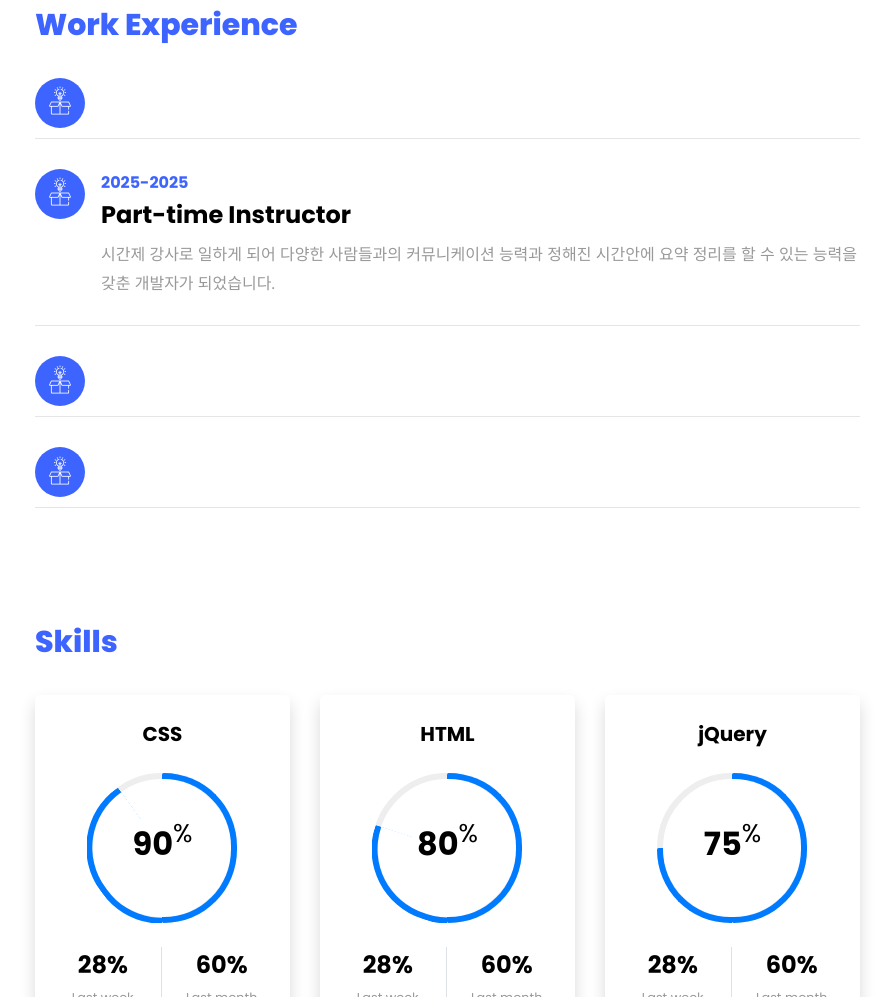
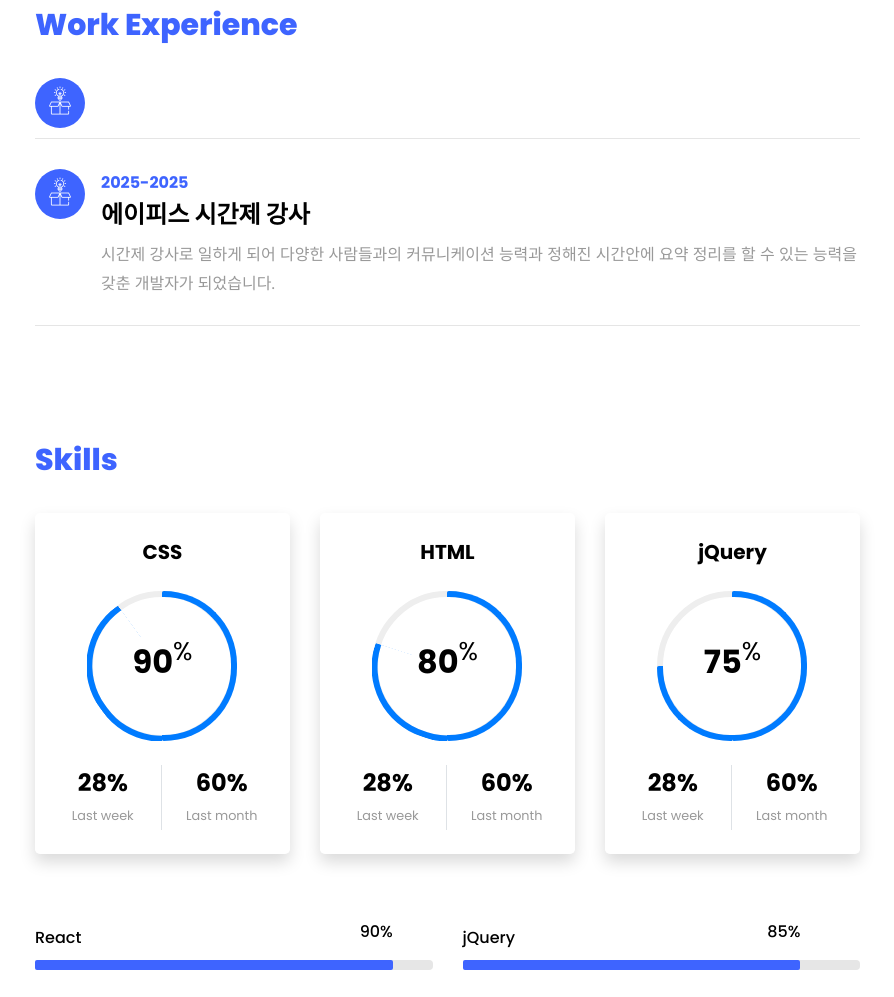
Before and after one commit to Neonji0717/AI, a plain HTML site: page index.html in a window 1280 px wide. Shown: the part 2120-3117 px from the top of the page, without its empty margins (335-1229 px from the left). Drawn offline with Linux system fonts and the light colour scheme; files whose address does not match are found by name.

Commit message:
Update index.html

```diff
--- a/index.html
+++ b/index.html
@@ -198,20 +198,10 @@
 							</div>
 							<div class="text pl-3">
 								<span class="date">2025-2025</span>
-								<h2>Part-time Instructor</h2>
+								<h2>에이피스 시간제 강사</h2>
 								<span class="position"></span>
 								<p>시간제 강사로 일하게 되어 다양한 사람들과의 커뮤니케이션 능력과
 									정해진 시간안에 요약 정리를 할 수 있는 능력을 갖춘 개발자가 되었습니다. </p>
-							</div>
-						</div>
-						<div class="resume-wrap d-flex ftco-animate">
-							<div class="icon d-flex align-items-center justify-content-center">
-								<span class="flaticon-ideas"></span>
-							</div>
-						</div>
-						<div class="resume-wrap d-flex ftco-animate">
-							<div class="icon d-flex align-items-center justify-content-center">
-								<span class="flaticon-ideas"></span>
 							</div>
 						</div>
 					</div>
```
